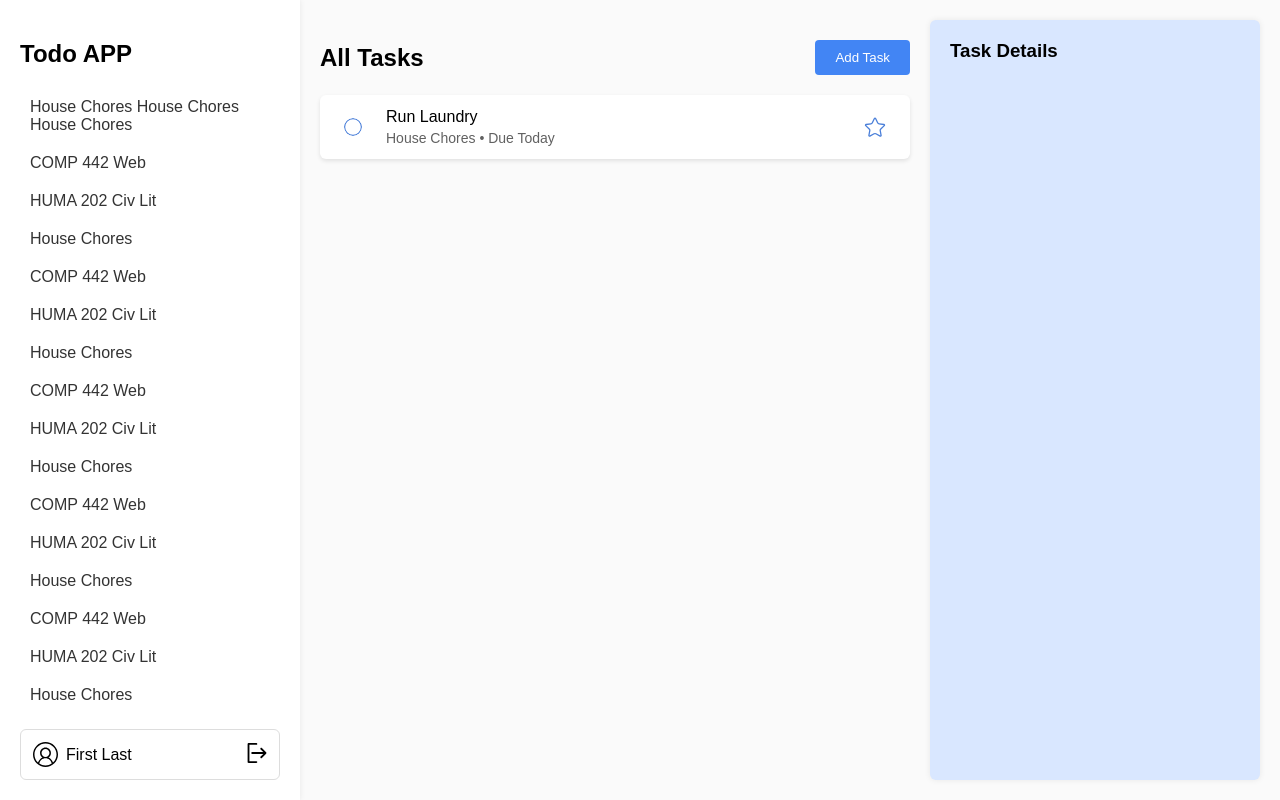
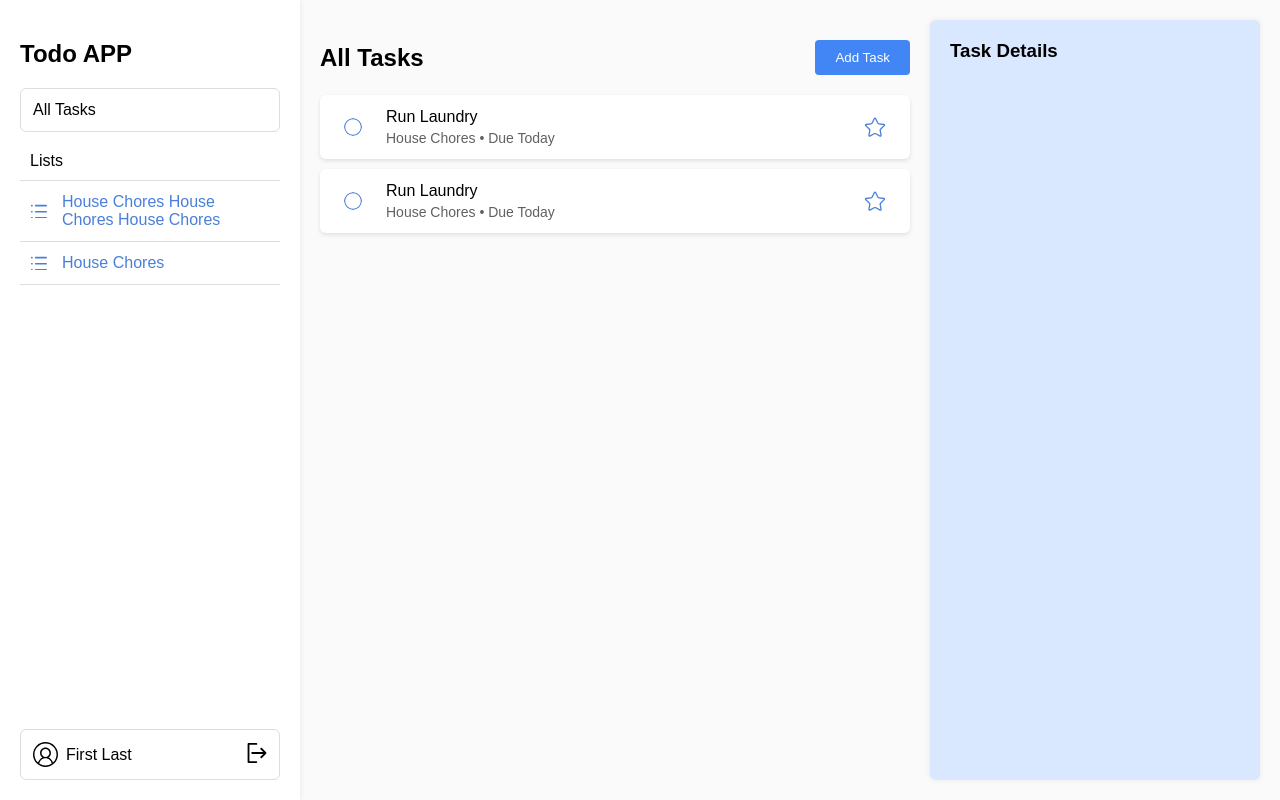
Before and after one commit to calebeinolf/COMP442_TodoList, a Flask app: page / in a window 1280 px wide. Run offline with Flask 3, Linux system fonts and the light colour scheme; a user stored in the database is signed in; parts of the project's set-up code (start-up, migrations or seed data) failed here and were passed over.

Commit message:
home styling

```diff
--- a/static/styles/index.css
+++ b/static/styles/index.css
@@ -24,6 +24,7 @@ body {
   /* display: none; */
   display: flex;
   flex-direction: column;
+  gap: 20px;
   width: 30vw;
   max-width: 350px;
   min-width: 300px;
@@ -32,18 +33,49 @@ body {
   box-shadow: 0 0 6px rgba(0, 0, 0, 0.08);
 }
 
+.all-tasks-btn {
+  background-color: transparent;
+  border: 1px solid #dddddd;
+  border-radius: 6px;
+  padding: 12px;
+  display: flex;
+  align-items: center;
+  gap: 8px;
+  cursor: pointer;
+
+  &:hover {
+    border: 1px solid #aaaaaa;
+  }
+}
+
+.lists-title {
+  padding-left: 10px;
+}
+
 .lists {
+  margin-top: -10px;
   list-style-type: none;
-  margin-top: 20px;
   flex: 1;
   overflow-y: scroll;
+  border-top: 1px solid #dddddd;
+}
+
+.lists li {
+  display: flex;
+  align-items: center;
+  gap: 15px;
+  padding: 12px 10px;
+  border-bottom: 1px solid #dddddd;
 }
 
 .lists li a {
-  display: block;
-  padding: 10px;
   text-decoration: none;
-  color: #333;
+  color: var(--primary-color);
+}
+
+.lists li svg {
+  width: 17px;
+  min-width: 17px;
 }
 
 .lists::-webkit-scrollbar {
@@ -56,7 +88,6 @@ body {
 }
 
 .profile-container {
-  margin-top: 20px;
   border: 1px solid #dddddd;
   border-radius: 6px;
   padding: 12px;
@@ -114,6 +145,12 @@ body {
   padding: 20px;
 }
 
+.task-list {
+  display: flex;
+  flex-direction: column;
+  gap: 10px;
+}
+
 .card {
   display: flex;
   align-items: center;
--- a/templates/index.html
+++ b/templates/index.html
@@ -11,26 +11,129 @@
     <div class="container">
       <div class="sidebar">
         <h2>Todo APP</h2>
+        <div class="all-tasks-btn">
+          <p>All Tasks</p>
+        </div>
+        <p class="lists-title">Lists</p>
         <ul class="lists">
-          <li><a href="#">House Chores House Chores House Chores</a></li>
-          <li><a href="#">COMP 442 Web</a></li>
-          <li><a href="#">HUMA 202 Civ Lit</a></li>
-          <li><a href="#">House Chores</a></li>
-          <li><a href="#">COMP 442 Web</a></li>
-          <li><a href="#">HUMA 202 Civ Lit</a></li>
-          <li><a href="#">House Chores</a></li>
-          <li><a href="#">COMP 442 Web</a></li>
-          <li><a href="#">HUMA 202 Civ Lit</a></li>
-          <li><a href="#">House Chores</a></li>
-          <li><a href="#">COMP 442 Web</a></li>
-          <li><a href="#">HUMA 202 Civ Lit</a></li>
-          <li><a href="#">House Chores</a></li>
-          <li><a href="#">COMP 442 Web</a></li>
-          <li><a href="#">HUMA 202 Civ Lit</a></li>
-          <li><a href="#">House Chores</a></li>
-          <li><a href="#">COMP 442 Web</a></li>
-          <li><a href="#">HUMA 202 Civ Lit</a></li>
-          <li><a href="#">Add list</a></li>
+          <li>
+            <svg viewBox="0 0 14 12" fill="none">
+              <line
+                x1="4.65"
+                y1="11.35"
+                x2="13.35"
+                y2="11.35"
+                stroke="#4A7FD9"
+                stroke-width="1.3"
+                stroke-linecap="round"
+              />
+              <line
+                x1="4.65"
+                y1="6.35"
+                x2="13.35"
+                y2="6.35"
+                stroke="#4A7FD9"
+                stroke-width="1.3"
+                stroke-linecap="round"
+              />
+              <line
+                x1="4.65"
+                y1="1.35"
+                x2="13.35"
+                y2="1.35"
+                stroke="#4A7FD9"
+                stroke-width="1.3"
+                stroke-linecap="round"
+              />
+              <line
+                x1="1.65"
+                y1="11.35"
+                x2="1.35"
+                y2="11.35"
+                stroke="#4A7FD9"
+                stroke-width="1.3"
+                stroke-linecap="round"
+              />
+              <line
+                x1="1.65"
+                y1="6.35"
+                x2="1.35"
+                y2="6.35"
+                stroke="#4A7FD9"
+                stroke-width="1.3"
+                stroke-linecap="round"
+              />
+              <line
+                x1="1.65"
+                y1="1.35"
+                x2="1.35"
+                y2="1.35"
+                stroke="#4A7FD9"
+                stroke-width="1.3"
+                stroke-linecap="round"
+              />
+            </svg>
+            <a href="#">House Chores House Chores House Chores</a>
+          </li>
+          <li>
+            <svg viewBox="0 0 14 12" fill="none">
+              <line
+                x1="4.65"
+                y1="11.35"
+                x2="13.35"
+                y2="11.35"
+                stroke="#4A7FD9"
+                stroke-width="1.3"
+                stroke-linecap="round"
+              />
+              <line
+                x1="4.65"
+                y1="6.35"
+                x2="13.35"
+                y2="6.35"
+                stroke="#4A7FD9"
+                stroke-width="1.3"
+                stroke-linecap="round"
+              />
+              <line
+                x1="4.65"
+                y1="1.35"
+                x2="13.35"
+                y2="1.35"
+                stroke="#4A7FD9"
+                stroke-width="1.3"
+                stroke-linecap="round"
+              />
+              <line
+                x1="1.65"
+                y1="11.35"
+                x2="1.35"
+                y2="11.35"
+                stroke="#4A7FD9"
+                stroke-width="1.3"
+                stroke-linecap="round"
+              />
+              <line
+                x1="1.65"
+                y1="6.35"
+                x2="1.35"
+                y2="6.35"
+                stroke="#4A7FD9"
+                stroke-width="1.3"
+                stroke-linecap="round"
+              />
+              <line
+                x1="1.65"
+                y1="1.35"
+                x2="1.35"
+                y2="1.35"
+                stroke="#4A7FD9"
+                stroke-width="1.3"
+                stroke-linecap="round"
+              />
+            </svg>
+            <a href="#">House Chores</a>
+          </li>
         </ul>
         <div class="profile-container">
           <svg class="profile-icon" viewBox="0 0 512 512">
@@ -78,6 +181,21 @@
               />
             </svg>
           </div>
+          <div class="card">
+            <svg class="circle" viewBox="0 0 15 15" fill="none">
+              <circle cx="7.5" cy="7.5" r="7" stroke="var(--primary-color)" />
+            </svg>
+            <div class="task-info">
+              <h3>Run Laundry</h3>
+              <p>House Chores • Due Today</p>
+            </div>
+            <svg class="star-icon" viewBox="0 0 17 16" fill="none">
+              <path
+                d="M8.95126 1.1067L10.5511 4.45952C10.7698 4.91778 11.2055 5.23431 11.7089 5.30067L15.392 5.78617C15.809 5.84113 15.9759 6.35497 15.6709 6.64452L12.9766 9.20218C12.6083 9.55176 12.4419 10.0639 12.5343 10.5632L13.2108 14.2161C13.2873 14.6296 12.8502 14.9472 12.4806 14.7466L9.21552 12.9744C8.76925 12.7322 8.23075 12.7322 7.78448 12.9744L4.5194 14.7466C4.14977 14.9472 3.71268 14.6296 3.78925 14.2161L4.46565 10.5632C4.5581 10.0639 4.3917 9.55176 4.02344 9.20218L1.3291 6.64451C1.02409 6.35497 1.19104 5.84113 1.608 5.78617L5.29112 5.30067C5.79452 5.23431 6.23018 4.91778 6.44885 4.45952L8.04874 1.10669C8.22986 0.727135 8.77014 0.727133 8.95126 1.1067Z"
+                stroke="var(--primary-color)"
+              />
+            </svg>
+          </div>
         </div>
       </div>
 
```
Also changed, not shown: static/icons/dotted-list.svg (added).
